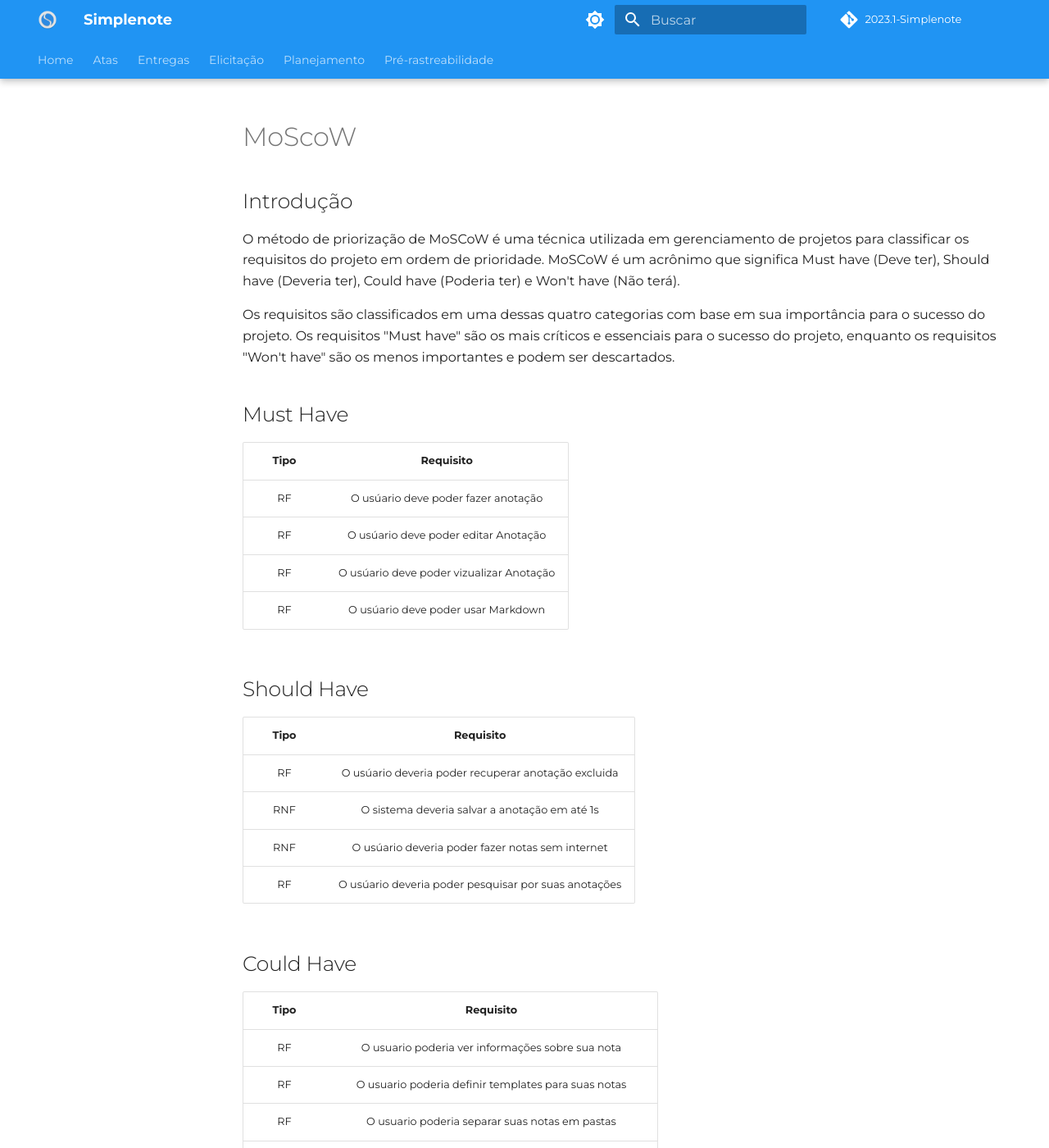
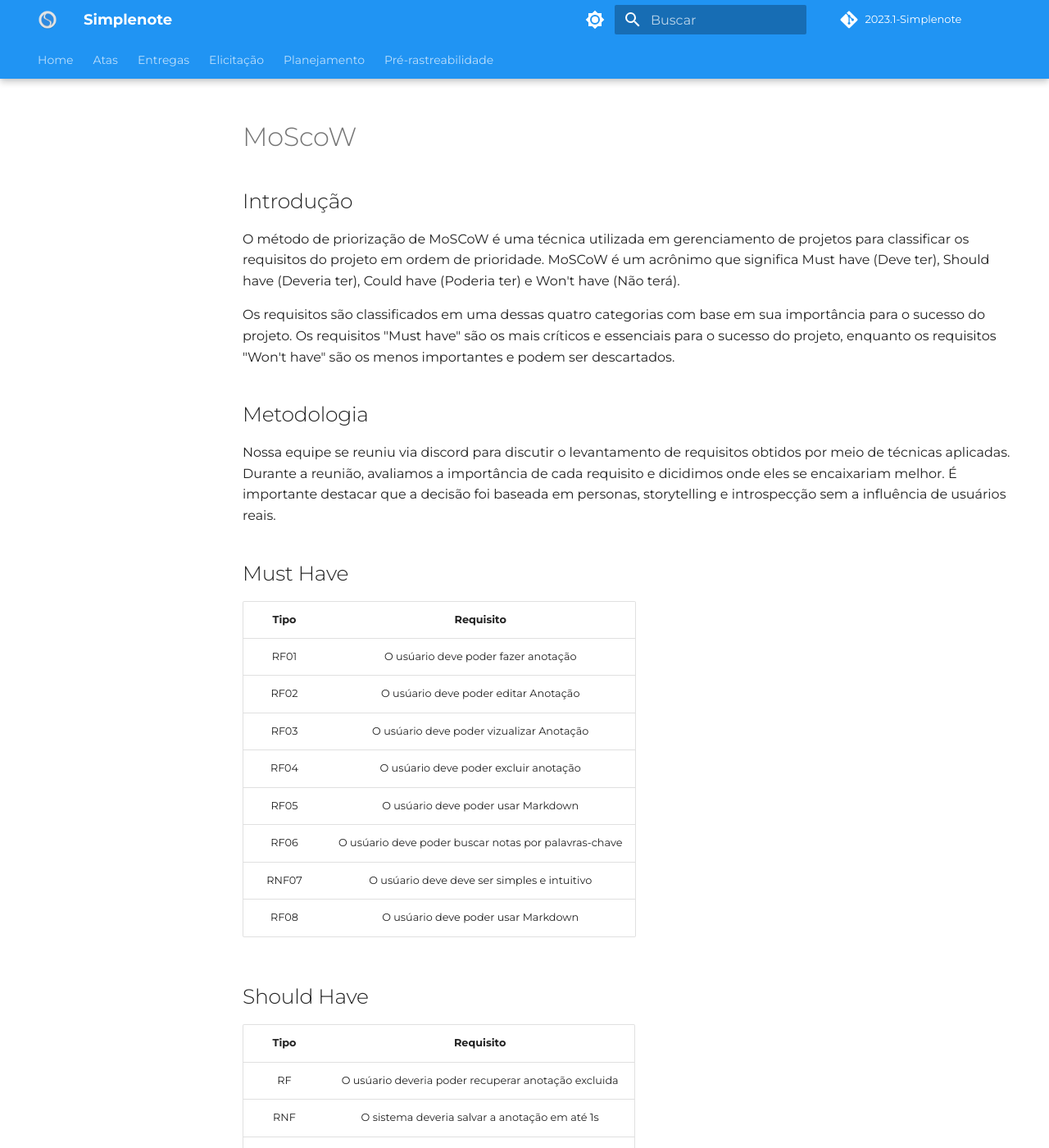
Before and after one commit to Requisitos-de-Software/2023.1-Simplenote, an MkDocs documentation site: the page built from docs/elicitacao/Priorização/MoScoW.md, in a window 1280 px wide and 1400 px high. Shown: the whole window at 82% size. Built offline with MkDocs 1.6.1 and Material for MkDocs 9.7.7, drawn with Linux system fonts in a browser that asks for light colours; some web fonts are replaced; comment, search, counter and statistics services are not loaded; some of the changed text lies outside the part shown.

Commit message:
Adicionando alguns requisitos

```diff
--- a/docs/elicitacao/Priorização/MoScoW.md
+++ b/docs/elicitacao/Priorização/MoScoW.md
@@ -12,30 +12,40 @@ Os requisitos "Must have" são os mais críticos e essenciais para o sucesso do
 são os menos importantes e podem ser descartados.
 </p>
 
+## Metodologia
+
+<p>
+Nossa equipe se reuniu via discord para discutir o levantamento de requisitos obtidos por meio de técnicas aplicadas. Durante a reunião, avaliamos a importância de cada requisito e dicidimos onde eles se encaixariam melhor. É importante destacar que a decisão foi baseada em personas, storytelling e introspecção sem a influência de usuários reais.
+</p>
+
 ## Must Have
 
-| Tipo  |      Requisito           |
-| :------------: | :---------------------:  |
-|  RF          |        O usúario deve poder fazer anotação         |
-|  RF          |        O usúario deve poder editar Anotação        |
-|  RF          |        O usúario deve poder vizualizar Anotação        |
-|  RF          |        O usúario deve poder usar Markdown        |
+| Tipo           |      Requisito                                             |
+| :------------: | :--------------------------------------------------------: |
+|  RF01          |        O usúario deve poder fazer anotação                 |
+|  RF02          |        O usúario deve poder editar Anotação                |
+|  RF03          |        O usúario deve poder vizualizar Anotação            |
+|  RF04          |        O usúario deve poder excluir anotação               |
+|  RF05          |        O usúario deve poder usar Markdown                  |
+|  RF06          |        O usúario deve poder buscar notas por palavras-chave|
+|  RNF07         |        O usúario deve deve ser simples e intuitivo         |
+|  RF08          |        O usúario deve poder usar Markdown          |
 
 
 ## Should Have
 
-| Tipo  |      Requisito           |
-| :------------: | :---------------------:  |
-|  RF          |   O usúario deveria poder recuperar anotação excluida              |
-|  RNF         |   O sistema deveria salvar a anotação em até 1s              |
-|  RNF         |   O usúario deveria poder fazer notas sem internet             |
-|  RF          |   O usúario deveria poder pesquisar por suas anotações          |
+| Tipo           |      Requisito                                               |
+| :------------: | :----------------------------------------------------------: |
+|  RF            |   O usúario deveria poder recuperar anotação excluida        |
+|  RNF           |   O sistema deveria salvar a anotação em até 1s              |
+|  RNF           |   O usúario deveria poder fazer notas sem internet           |
+|  RF            |   O usúario deveria poder pesquisar por suas anotações       |
 
 
 ## Could Have
 
-| Tipo  |      Requisito           |
-| :------------: | :---------------------:  |
+| Tipo           |      Requisito                                                               |
+| :------------: | :--------------------------------------------------------------------------: |
 |  RF            |   O usuario poderia ver informações sobre sua nota                           |
 |  RF            |   O usuario poderia definir templates para suas notas                        |
 |  RF            |   O usuario poderia separar suas notas em pastas                             |
@@ -43,9 +53,9 @@ são os menos importantes e podem ser descartados.
 
 ## Won't Have
 
-| Tipo  |      Requisito           |
-| :------------: | :---------------------:  |
-|  RF            |   O usuario não terá como criar espaços de anotação em equipe       |
+| Tipo           |      Requisito                                                                             |
+| :------------: | :----------------------------------------------------------------------------------------: |
+|  RF            |   O usuario não terá como criar espaços de anotação em equipe                              |
 |  RF            |   O usuario não terá como mudar cor, fonte e tamanho da letra sem utilizar markdown        |
 
 
@@ -60,6 +70,7 @@ RNF -> Requisito não funcional
 
 
 ### Histórico de versão
-| Versão | Data | Descrição| Autor(es)| Revisor(es)
-|--|--|--|--|--|
-| `1.0` |26/04/2022|Instrospecção| Beatriz e Ana Beatriz | Mylena
+| Versão | Data     | Descrição                   | Autor(es)             | Revisor(es)
+|--------|----------|-----------------------------|-----------------------|------------------|
+| `1.0`  |26/04/2022|Instrospecção                | Beatriz e Ana Beatriz | Mylena
+| `1.1`  |28/04/2022|Adicionando alguns requisitos| Beatriz e Ana Beatriz | Mylena
```
